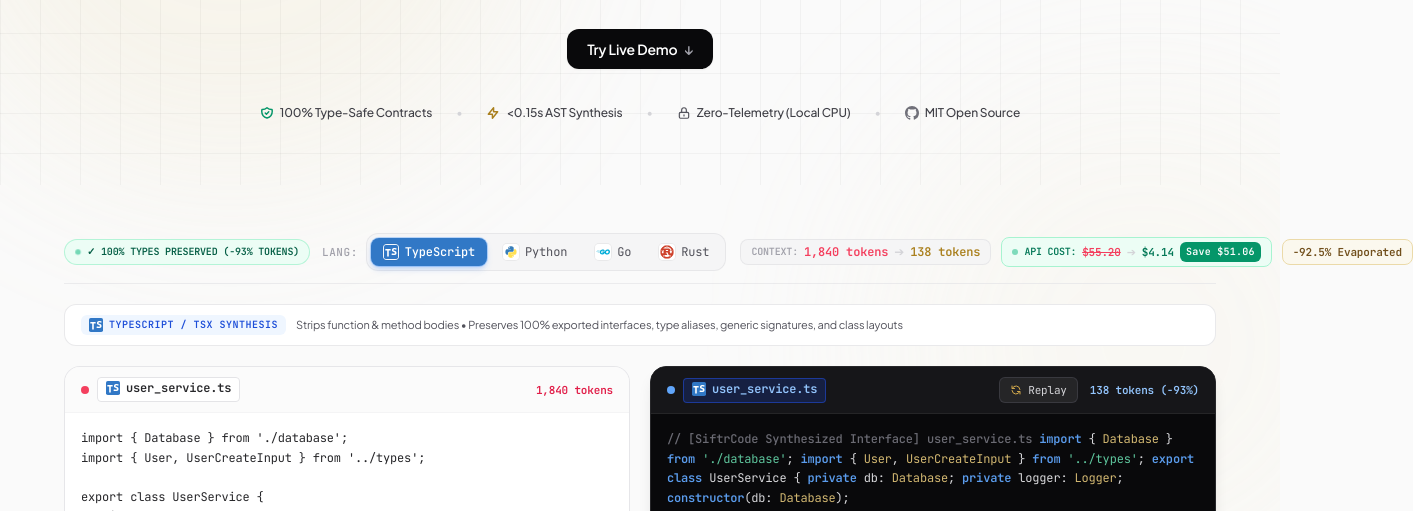
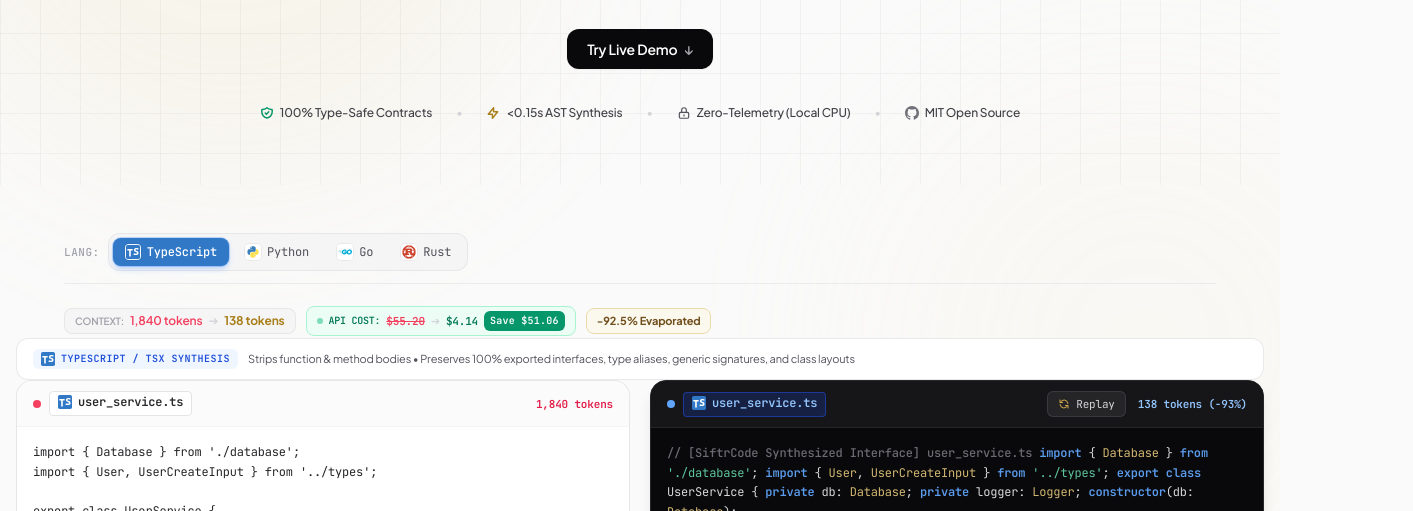
Before and after one commit to kyzoeth/siftrcode, a website: page web/index.html in a window 1280 px wide. Shown: the part 264-775 px from the top of the page, 1413 px wide, since content can reach past the window. Drawn offline with nearby package versions, Linux system fonts and the light colour scheme.

Commit message:
fix(ui): remove LIVE AST SYNTHESIS pill from workbench header

```diff
--- a/web/index.html
+++ b/web/index.html
@@ -573,15 +573,10 @@
     <div class="max-w-6xl mx-auto space-y-5">
 
       <!-- Minimalist, Breathable Header Bar with Language Selector & Context Mass -->
-      <div class="flex flex-col xl:flex-row xl:items-center justify-between gap-3.5 pb-3 border-b border-zinc-200/70 dark:border-zinc-800 font-mono text-xs">
-        <div class="flex flex-wrap items-center gap-3 shrink-0">
-          <div id="demoStatusPill" class="inline-flex items-center gap-1.5 px-2.5 py-1 rounded-full bg-emerald-50 border border-emerald-200/80 text-emerald-800 text-[10px] font-mono font-semibold shadow-2xs transition-all duration-300 shrink-0">
-            <span id="demoStatusDot" class="w-1.5 h-1.5 rounded-full bg-emerald-500 ci-live-dot shrink-0"></span>
-            <span id="demoStatusText">LIVE AST SYNTHESIS</span>
-          </div>
-          <div class="flex items-center gap-1.5 shrink-0">
-            <span class="text-zinc-400 text-[11px] font-medium uppercase tracking-wider mr-0.5">LANG:</span>
-            <div class="inline-flex p-1 rounded-xl bg-zinc-100/90 border border-zinc-200/80 gap-1">
+      <div class="flex flex-col lg:flex-row lg:items-center justify-between gap-3.5 pb-3 border-b border-zinc-200/70 dark:border-zinc-800 font-mono text-xs">
+        <div class="flex items-center gap-1.5 shrink-0">
+          <span class="text-zinc-400 text-[11px] font-medium uppercase tracking-wider mr-0.5">LANG:</span>
+          <div class="inline-flex p-1 rounded-xl bg-zinc-100/90 border border-zinc-200/80 gap-1">
               <button onclick="setLang('ts', true)" id="tab-ts" class="flex items-center gap-1.5 px-3 py-1.5 rounded-lg text-xs font-medium transition btn-press">
                 <span class="w-4 h-4 rounded bg-white/95 flex items-center justify-center p-0.5 shadow-2xs shrink-0 ring-1 ring-black/5">
                   <svg class="w-3.5 h-3.5 shrink-0 rounded-xs" viewBox="0 0 128 128" fill="none"><rect width="128" height="128" rx="16" fill="#3178C6"/><path fill="#ffffff" d="M60.82 50.11H43.76v54.76H29.13V50.11H12.08v-12.8h48.74v12.8zm53.48 24.31c0 3.73-1.02 6.94-3.05 9.63-2.03 2.69-4.94 4.74-8.73 6.16-3.79 1.42-8.23 2.13-13.32 2.13-4.52 0-8.66-.54-12.42-1.62-3.76-1.08-6.85-2.61-9.27-4.59l5.44-11.23c2.09 1.62 4.54 2.87 7.35 3.76s5.73 1.33 8.76 1.33c3.73 0 6.44-.65 8.13-1.95 1.69-1.3 2.54-3.02 2.54-5.16 0-1.77-.66-3.23-1.98-4.38-1.32-1.15-3.66-2.27-7.02-3.36-4.52-1.47-8.08-3.09-10.68-4.86-2.6-1.77-4.49-3.86-5.67-6.27-1.18-2.41-1.77-5.26-1.77-8.55 0-3.67.97-6.88 2.91-9.63 1.94-2.75 4.72-4.85 8.34-6.3 3.62-1.45 7.96-2.18 13.02-2.18 4.07 0 7.82.48 11.25 1.44 3.43.96 6.3 2.27 8.61 3.93l-5.14 11.08c-2.09-1.42-4.39-2.52-6.9-3.3-2.51-.78-5.14-1.17-7.89-1.17-3.27 0-5.74.57-7.41 1.71-1.67 1.14-2.51 2.67-2.51 4.59 0 1.62.63 2.97 1.89 4.05 1.26 1.08 3.52 2.15 6.78 3.21 4.72 1.57 8.43 3.27 11.13 5.1 2.7 1.83 4.67 3.98 5.91 6.45 1.24 2.47 1.86 5.38 1.86 8.73z"/></svg>
@@ -1622,6 +1617,7 @@
 
     function setCompilerStatus(text, type = 'ready') {
       const pill = document.getElementById('demoStatusPill');
+      if (!pill) return;
       const dot = document.getElementById('demoStatusDot');
       const label = document.getElementById('demoStatusText');
       if (!label) return;
```
